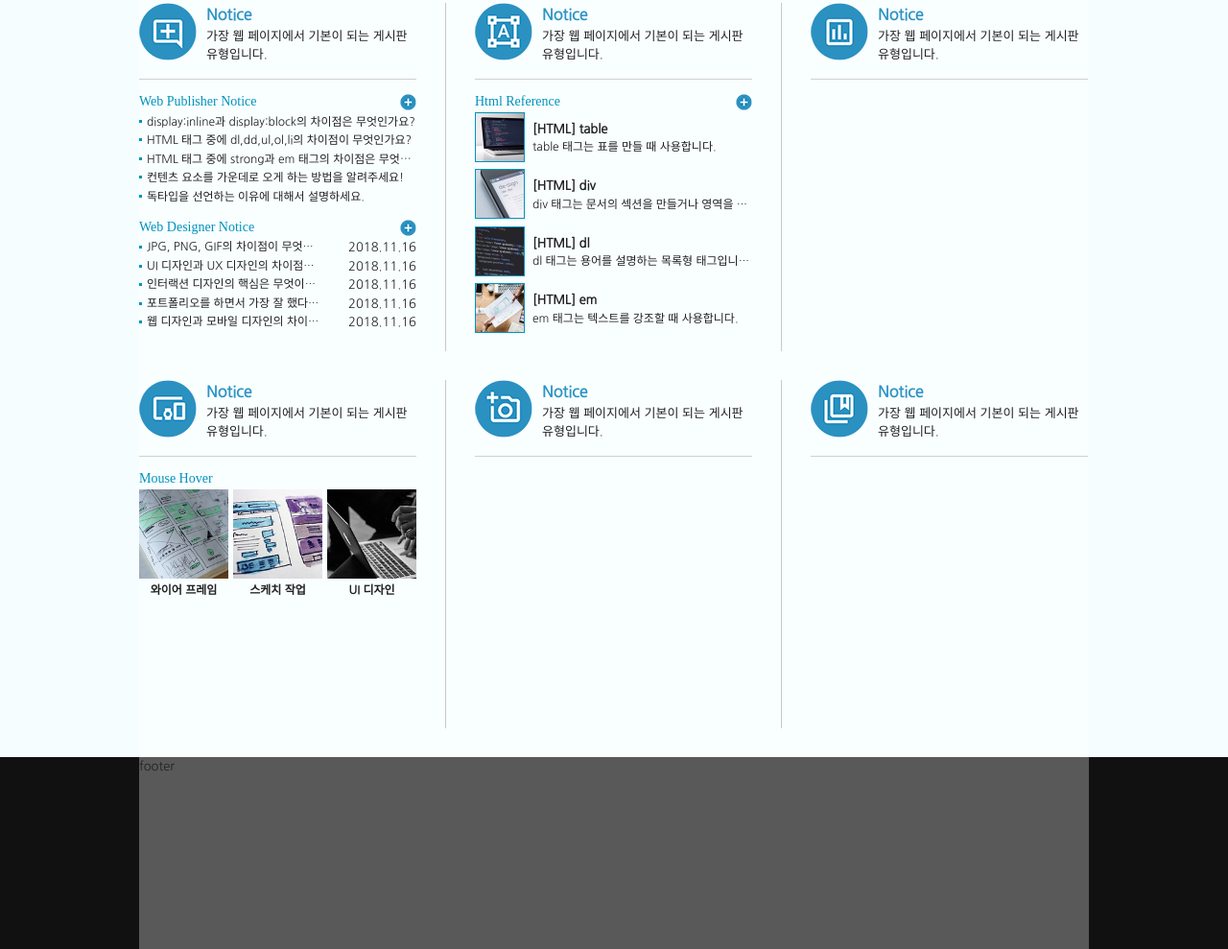
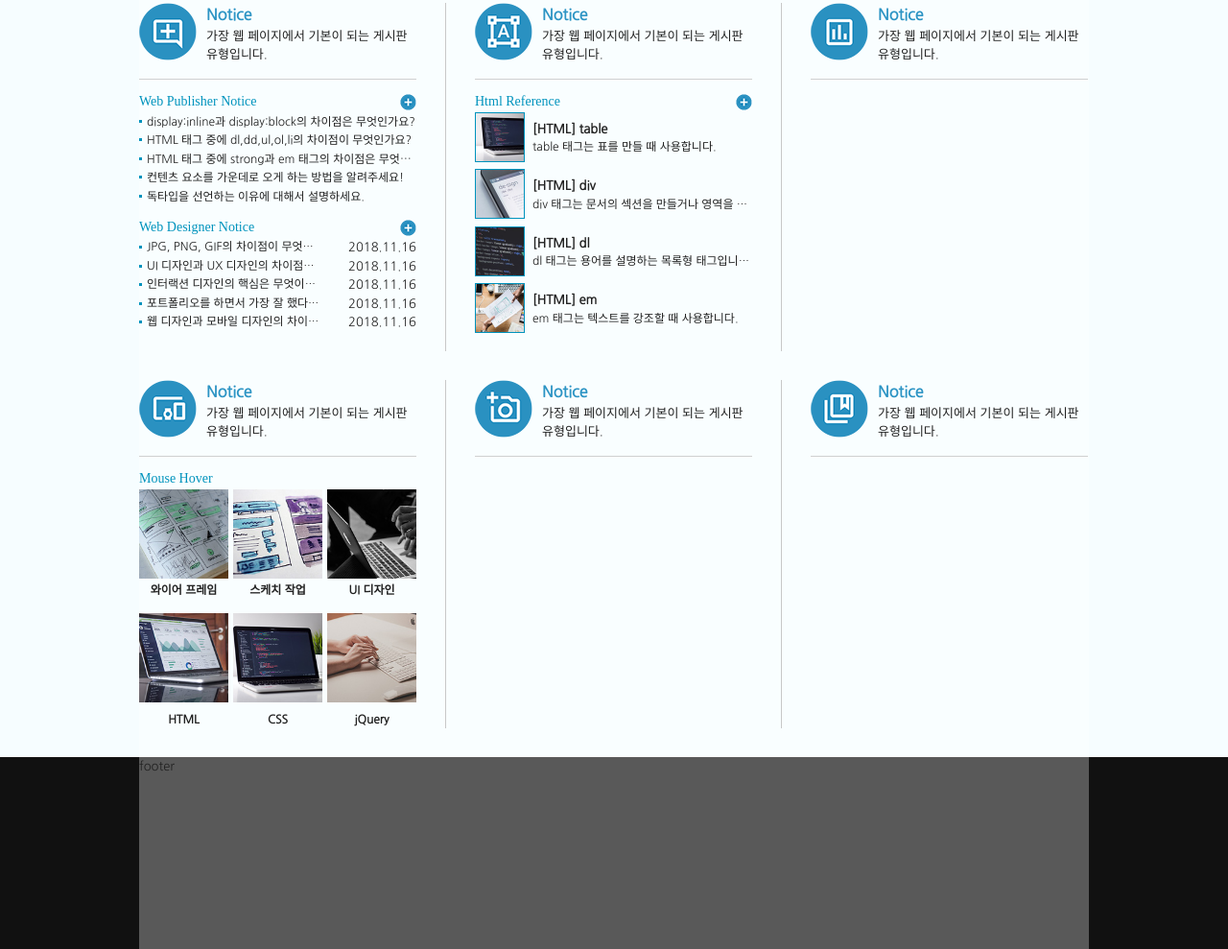
Before and after one commit to 0703-hh/practice_layout, a plain HTML site: page WEBSTANDARD/sample11.html in a window 1280 px wide. Shown: the part 760-1749 px from the top of the page at 96% size. Drawn offline with Linux system fonts and the light colour scheme; a web font is replaced by a local one.

Commit message:
2021.09.14

```diff
--- a/WEBSTANDARD/css/style11.css
+++ b/WEBSTANDARD/css/style11.css
@@ -505,10 +505,6 @@
     margin-right: 0;
 }
 
-#notice_hover li a {
-
-}
-
 #notice_hover a span {
     position: relative;
     display: block;
@@ -541,3 +537,50 @@
     font-size: 12px;
     padding-top: 3px;
 }
+
+.notice_hover2 {
+    margin-top: 15px;
+}
+
+.notice_hover2 ul {
+    overflow: hidden;
+}
+
+.notice_hover2 li {
+    float: left;
+    width: 93px;
+    margin-right: 5px;
+    text-align: center;
+}
+
+.notice_hover2 li:last-child {
+    margin-right: 0;
+}
+
+.notice_hover2 a span {
+    position: relative;
+}
+
+.notice_hover2 a img {
+    width: 100%;
+}
+
+.notice_hover2 a em {
+    position: absolute;
+    left: 0;
+    bottom: 0;
+    width: 93px;
+    background: rgba(0, 0, 0, 0.7);
+    color: #fff;
+    visibility: hidden;
+}
+
+.notice_hover2 a:hover em {
+    visibility: visible;
+}
+
+.notice_hover2 a strong {
+    display: inline-block;
+    font-size: 12px;
+    padding-top: 3px;
+}
--- a/WEBSTANDARD/sample11.html
+++ b/WEBSTANDARD/sample11.html
@@ -216,6 +216,29 @@
                                     </li>
                                 </ul>
                             </div>
+                            <div class="notice_hover2 mt15">
+                                <h4 class="ir_su">Mouse Hover</h4>
+                                <ul>
+                                    <li>
+                                        <a href="#">
+                                            <span><img src="img/sban04.jpg" alt="이미지4"><em>바로가기</em></span>
+                                            <strong>HTML</strong>
+                                        </a>
+                                    </li>
+                                    <li>
+                                        <a href="#">
+                                            <span><img src="img/sban05.jpg" alt="이미지5"><em>바로가기</em></span>
+                                            <strong>CSS</strong>
+                                        </a>
+                                    </li>
+                                    <li class="last">
+                                        <a href="#">
+                                            <span><img src="img/sban06.jpg" alt="이미지6"><em>바로가기</em></span>
+                                            <strong>jQuery</strong>
+                                        </a>
+                                    </li>
+                                </ul>
+                            </div>
                         </div>
                         <div class="column col5">
                             <h3><span class="ico_img ir_pm">아이콘</span><span class="ico_tit">Notice</span></h3>
```
